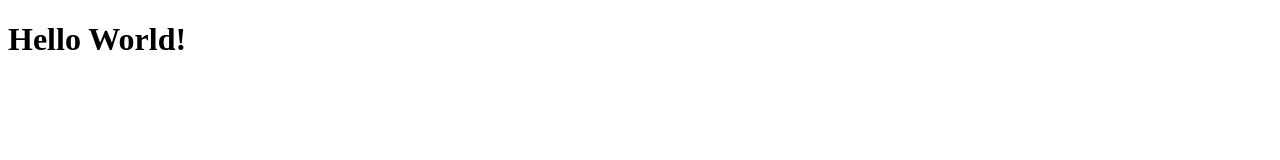
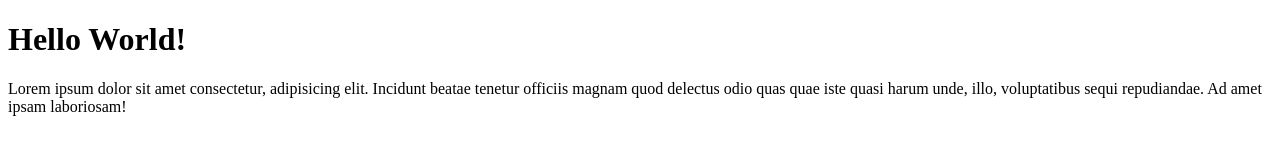
Before and after one commit to alpatt07/coba-remote-git, a plain HTML site: page index.html in a window 1280 px wide. Drawn offline with Linux system fonts and the light colour scheme.

Commit message:
menambahkan paragraf pada file html

```diff
--- a/index.html
+++ b/index.html
@@ -7,5 +7,7 @@
 </head>
 <body>
   <h1>Hello World!</h1>
+  <p>Lorem ipsum dolor sit amet consectetur, adipisicing elit. Incidunt beatae tenetur officiis magnam quod delectus odio quas quae iste quasi harum unde, illo, voluptatibus sequi repudiandae. Ad amet ipsam laboriosam!
+  </p>
 </body>
 </html>
```
